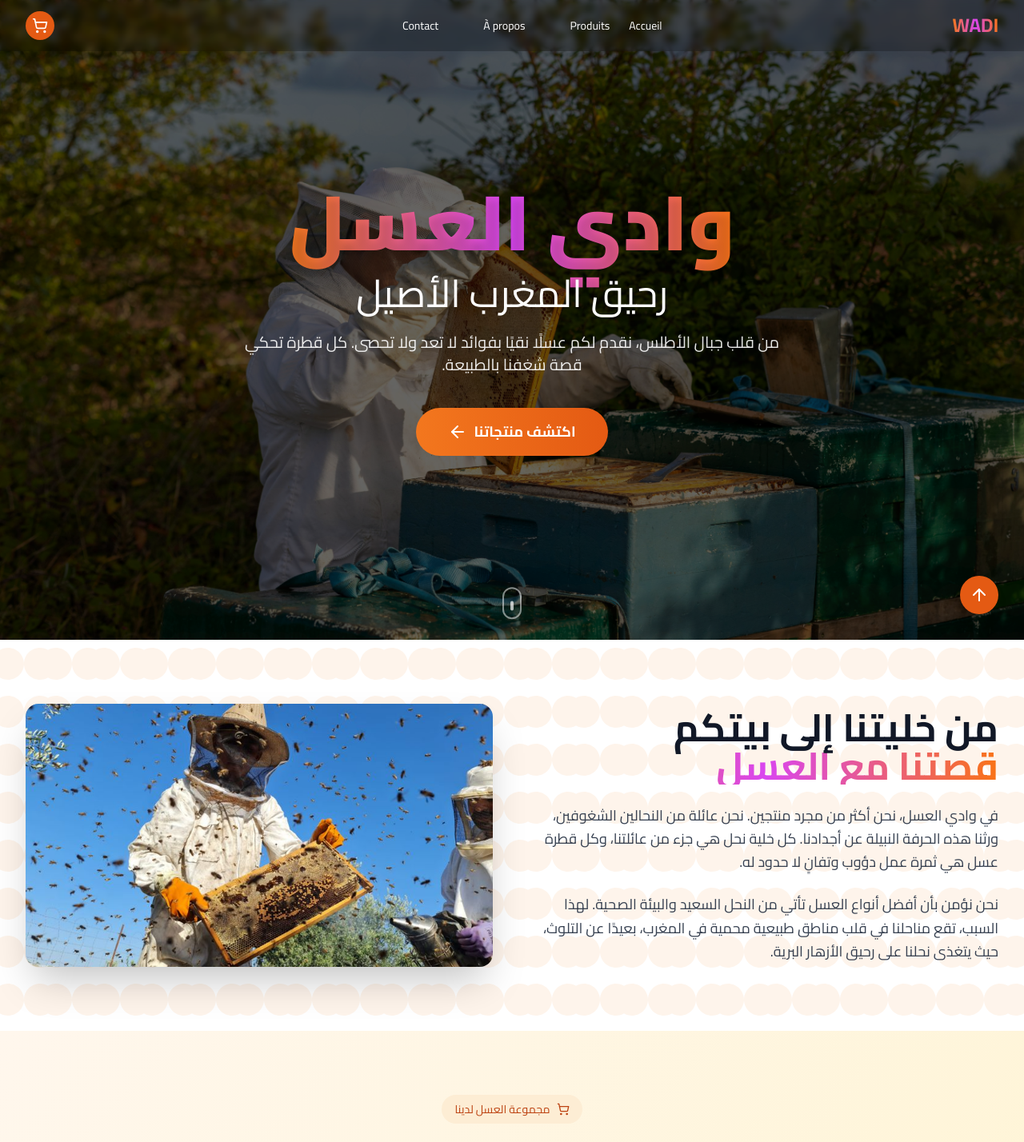
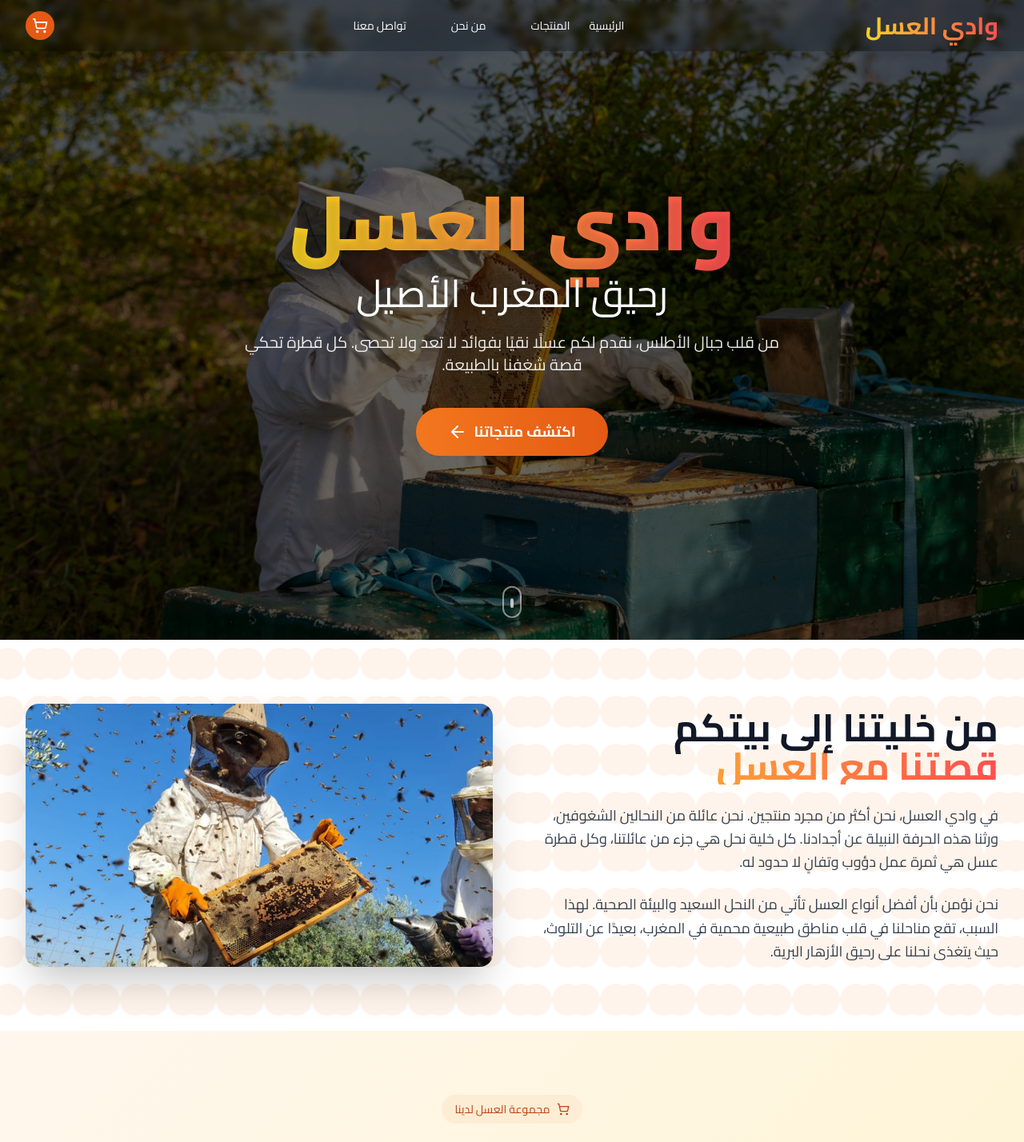
Before and after one commit to mohamed-wadi/Miel, a React (Vite) app: page / in a window 1280 px wide. Shown: the top 1428 px of the page at 80% size. Built offline with nearby package versions, Linux system fonts and the light colour scheme.

Commit message:
Traduction arabe du menu, effet doré, fix ancre, masquage footer, améliorations UX

```diff
--- a/src/App.jsx
+++ b/src/App.jsx
@@ -6,7 +6,7 @@ import Hero from './components/Hero'
 import Story from './components/Story'
 import Products from './components/Products'
 import Contact from './components/Contact'
-import Footer from './components/Footer'
+// import Footer from './components/Footer'
 import Cart from './components/Cart'
 import LoadingScreen from './components/LoadingScreen'
 
@@ -77,7 +77,7 @@ function App() {
           <Contact />
         </main>
 
-        <Footer />
+        {/* <Footer /> */}
 
         <AnimatePresence>
           {isCartOpen && (
--- a/src/components/Contact.jsx
+++ b/src/components/Contact.jsx
@@ -90,7 +90,7 @@ const Contact = () => {
           className="text-center mb-16"
         >
           <h2 className="text-4xl lg:text-5xl font-bold text-gray-900 mb-4">
-            تواصل <span className="gradient-text">معنا</span>
+            تواصل <span className="gold-text">معنا</span>
           </h2>
           <p className="text-xl text-gray-600 max-w-3xl mx-auto">
             هل لديك سؤال أو مشروع؟ فريقنا مستعد لمساعدتك.
--- a/src/components/Hero.jsx
+++ b/src/components/Hero.jsx
@@ -28,7 +28,7 @@ const Hero = () => {
         <motion.h1
           className="text-5xl md:text-7xl lg:text-8xl font-cairo font-extrabold mb-6 leading-tight text-shadow-lg"
         >
-          <span className="gradient-text">وادي العسل</span>
+          <span className="gold-text">وادي العسل</span>
           <span className="block text-3xl md:text-4xl lg:text-5xl mt-4 font-light">
             رحيق المغرب الأصيل
           </span>
--- a/src/components/Navbar.jsx
+++ b/src/components/Navbar.jsx
@@ -1,5 +1,6 @@
 import React, { useState, useEffect } from 'react'
 import { motion, AnimatePresence } from 'framer-motion'
+import '../gold-text.css'
 import { ShoppingCart, Menu, X, Search, User, Heart } from 'lucide-react'
 
 const Navbar = ({ cartCount, onCartClick }) => {
@@ -15,10 +16,10 @@ const Navbar = ({ cartCount, onCartClick }) => {
   }, [])
 
   const navItems = [
-    { name: 'Accueil', href: '#home' },
-    { name: 'Produits', href: '#products' },
-    { name: 'À propos', href: '#about' },
-    { name: 'Contact', href: '#contact' },
+    { name: 'الرئيسية', href: '#home' },
+    { name: 'المنتجات', href: '#products' },
+    { name: 'من نحن', href: '#story' },
+    { name: 'تواصل معنا', href: '#contact' },
   ]
 
   return (
@@ -38,8 +39,8 @@ const Navbar = ({ cartCount, onCartClick }) => {
             whileHover={{ scale: 1.05 }}
             className="flex-shrink-0"
           >
-            <a href="#home" className="text-2xl font-bold gradient-text">
-              WADI
+            <a href="#home" className="text-2xl font-bold">
+              <span className="gold-text font-arabic text-3xl">وادي العسل</span>
             </a>
           </motion.div>
 
--- a/src/components/Products.jsx
+++ b/src/components/Products.jsx
@@ -124,7 +124,7 @@ const Products = ({ onAddToCart }) => {
             className="text-4xl lg:text-5xl font-bold text-gray-900 mb-6"
           >
             اكتشف رحيقنا
-            <span className="block gradient-text">الاستثنائي</span>
+            <span className="block gold-text">الاستثنائي</span>
           </motion.h2>
 
           <motion.p
--- a/src/components/Story.jsx
+++ b/src/components/Story.jsx
@@ -9,7 +9,7 @@ const Story = () => {
   })
 
   return (
-    <section ref={ref} className="py-20 bg-white arabic-pattern">
+    <section id="story" ref={ref} className="py-20 bg-white arabic-pattern">
       <div className="max-w-7xl mx-auto px-4 sm:px-6 lg:px-8">
         <div className="grid lg:grid-cols-2 gap-12 items-center">
           <motion.div
@@ -20,7 +20,7 @@ const Story = () => {
           >
             <h2 className="text-4xl lg:text-5xl font-bold text-gray-900 mb-6">
               من خليتنا إلى بيتكم
-              <span className="block gradient-text">قصتنا مع العسل</span>
+              <span className="block gold-text">قصتنا مع العسل</span>
             </h2>
             <p className="text-lg text-gray-700 leading-relaxed mb-6">
               في وادي العسل، نحن أكثر من مجرد منتجين. نحن عائلة من النحالين الشغوفين، ورثنا هذه الحرفة النبيلة عن أجدادنا. كل خلية نحل هي جزء من عائلتنا، وكل قطرة عسل هي ثمرة عمل دؤوب وتفانٍ لا حدود له.
--- /dev/null
+++ b/src/gold-text.css
@@ -0,0 +1,7 @@
+.gold-text {
+  background: linear-gradient(90deg, #f9d423 0%, #ff4e50 100%);
+  -webkit-background-clip: text;
+  -webkit-text-fill-color: transparent;
+  background-clip: text;
+  color: transparent;
+}
```
